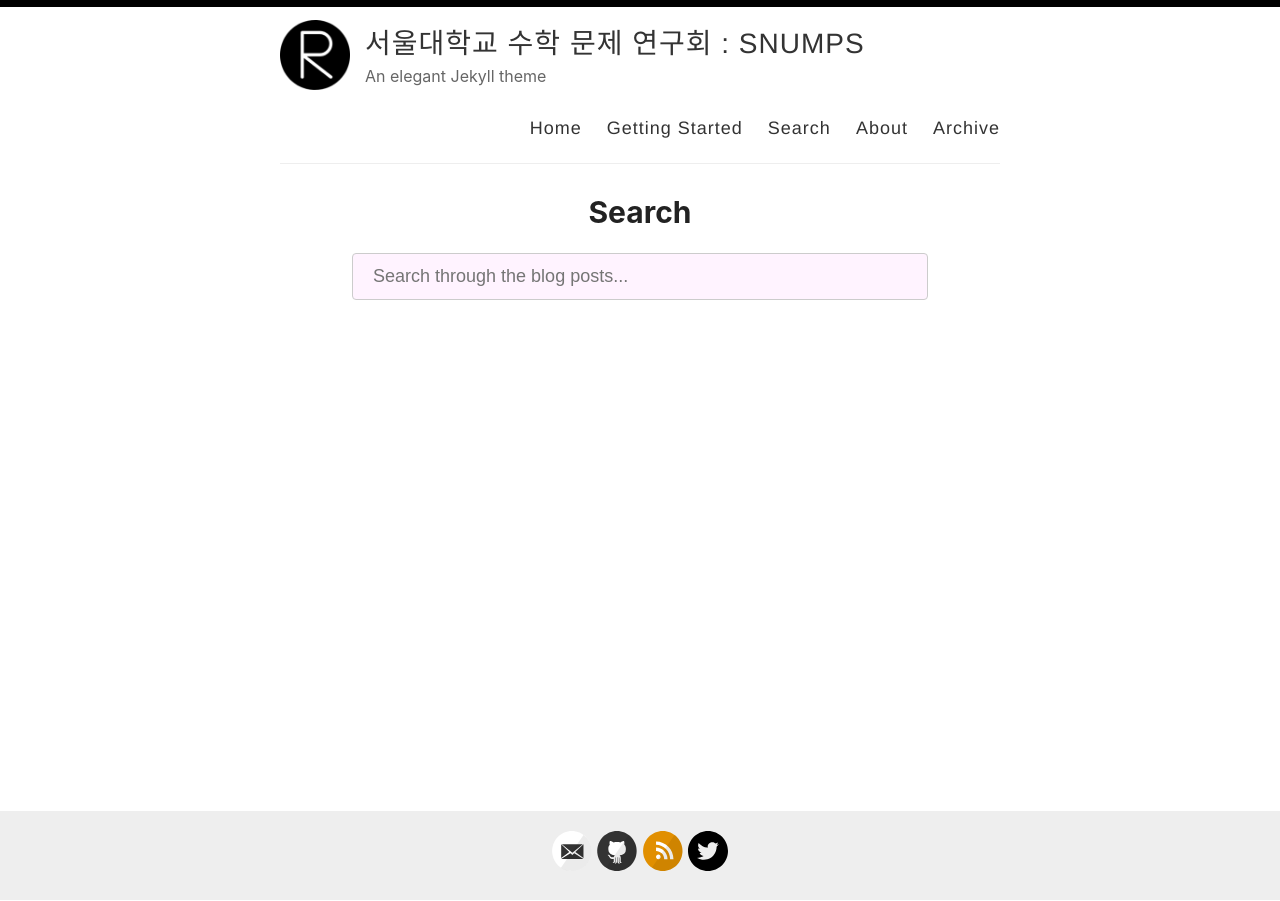
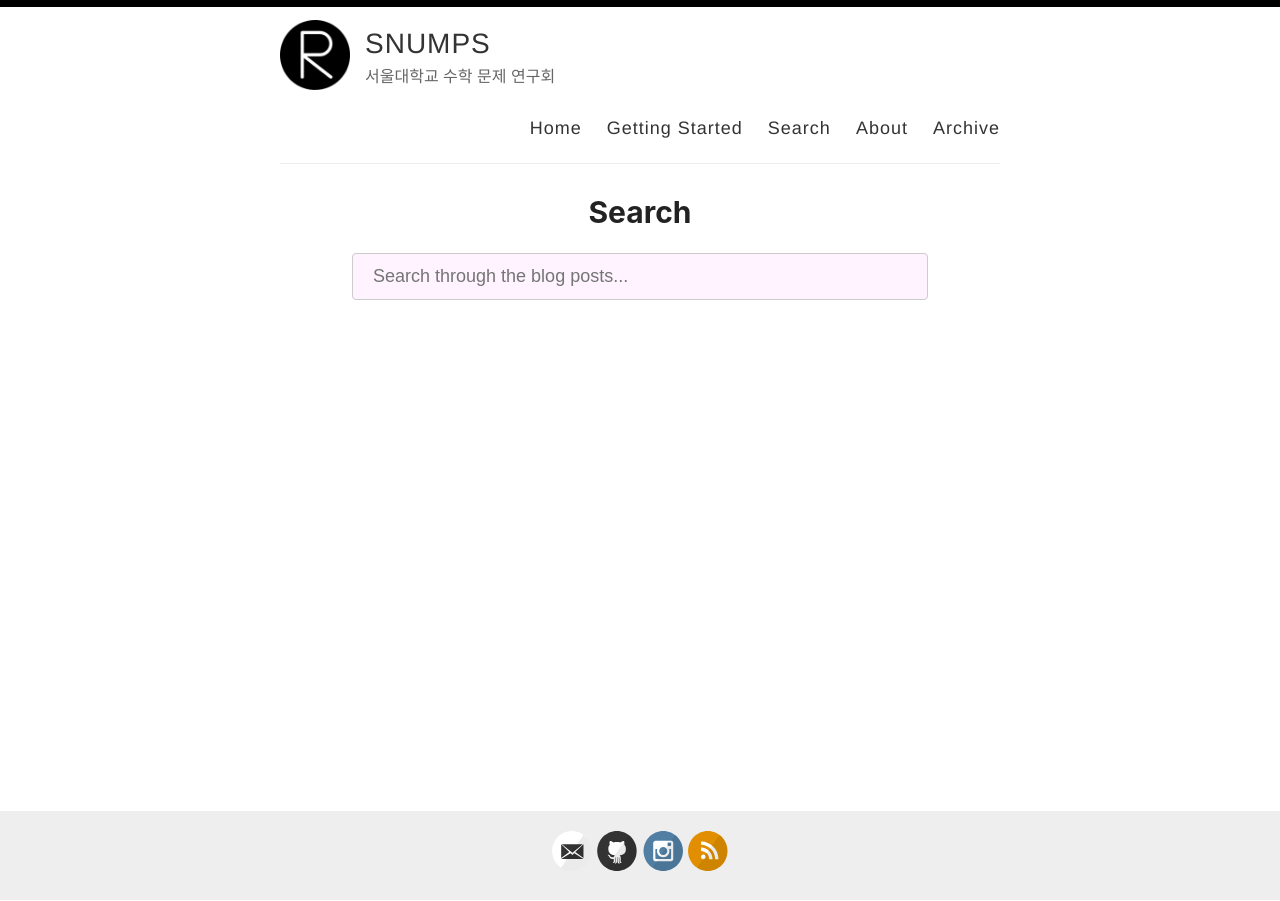
Before and after one commit to snumps/snumps.github.io, a Jekyll site: the page built from _pages/search.md, in a window 1280 px wide. Built offline with Jekyll 4.4.1, drawn with Linux system fonts in a browser that asks for light colours; part of the change alters nothing that is shown.

Commit message:
edit config

```diff
--- a/_config.yml
+++ b/_config.yml
@@ -2,13 +2,13 @@
 # This file contains configuration flags to customize your site
 #
 # Name of your site (displayed in the header)
-name: "서울대학교 수학 문제 연구회 : SNUMPS"
+name: "SNUMPS"
 
 # Name of the author
 author: Inyoung Choi amychoi7@snu.ac.kr
 
 # Short bio or description (displayed in the header)
-description: An elegant Jekyll theme
+description: "서울대학교 수학 문제 연구회"
 
 # URL of your avatar or profile pic (you could use your GitHub profile pic)
 avatar: /images/reverie.png
@@ -20,15 +20,15 @@ avatar: /images/reverie.png
 # Includes an icon in the footer for each username you enter
 footer-links:
   dribbble:
-  email: amit.d.merchant@gmail.com
+  email: officialsnumps@gmail.com
   facebook:
   flickr:
-  github: amitmerchant1990/reverie
-  instagram:
+  github: snumps/snumps
+  instagram: snu_mps
   linkedin:
   pinterest:
   rss: rss
-  twitter: amit_merchant
+  twitter:
   stackoverflow:
   youtube: # channel/<your_long_string> or user/<user-name>
   googleplus: # anything in your profile username that comes after plus.google.com/
@@ -40,15 +40,15 @@ footer-links:
 disqus:
 
 # Enter your Google Analytics web tracking code (e.g. UA-2110908-2) to activate tracking
-google_analytics: UA-43339302-11
+# google_analytics: UA-43339302-11
 
 # For newer "GA4" analytics, use the following instead of the "UA" entry above
 #google_analytics_ga4: G-GABC1DEFG
 
 # Your website URL (e.g. http://amitmerchant1990.github.io or http://www.amitmerchant.com)
 # Used for Sitemap.xml and your RSS feed
-url: http://www.amitmerchant.com/reverie
-enforce_ssl: https://www.amitmerchant.com/reverie
+url: http://snumps.github.io
+enforce_ssl: https://snumps.github.io
 
 # If you're hosting your site at a Project repository on GitHub pages
 # (http://yourusername.github.io/repository-name)
```
